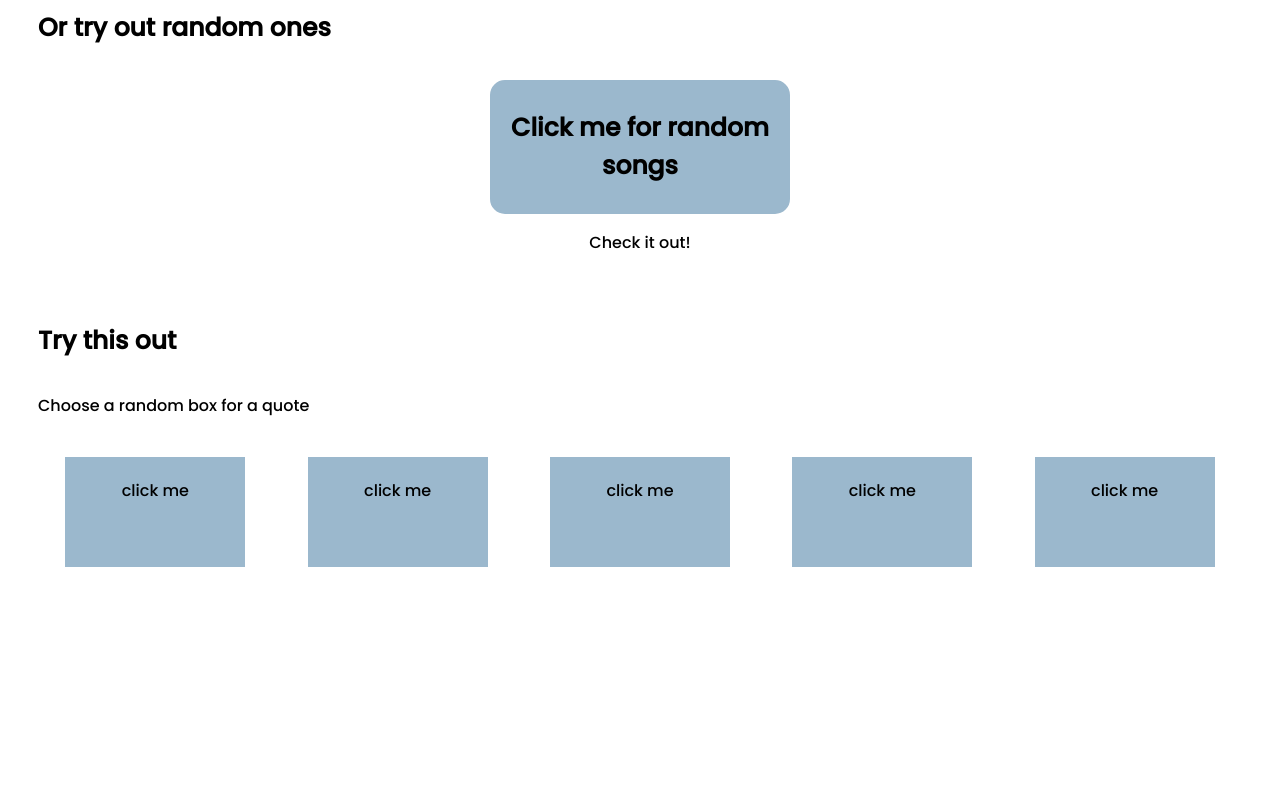
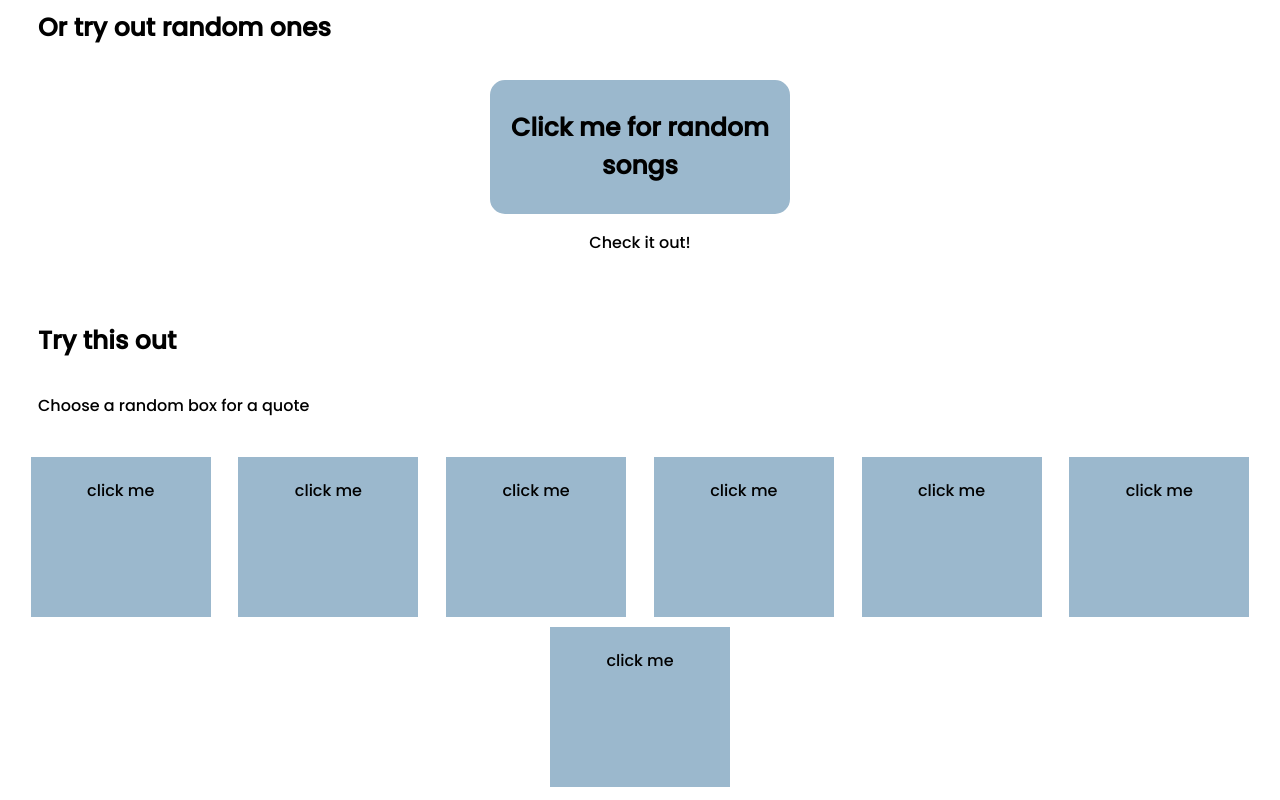
Before and after one commit to ptsankari/song-mood-on, a plain HTML site: page sad.html in a window 1280 px wide. Shown: the part 746-1546 px from the top of the page. Before the commit the page ends 1326 px from the top, so only its background shows below. Drawn offline with Linux system fonts and the light colour scheme.

Commit message:
upadted chamged

```diff
--- a/sad.html
+++ b/sad.html
@@ -83,7 +83,7 @@ p{
 }
 #boxgame{
     width: 170px;
-    height: 100px;
+    height: 150px;
     padding:5px;
     background-color:#9BB8CD;
     margin: 5px;
@@ -189,13 +189,6 @@ p{
         </div>
 
 
-
-        <div id="boxgame">
-           <p>click me</p>
-
-        </div>
-
-
         <div id="boxgame" onclick="oddman2()">
             <div id="findout">
            <p id="findans2">click me</p>
@@ -204,6 +197,24 @@ p{
         </div>
 
         <div id="boxgame">
+           <p>click me</p>
+
+        </div>
+
+
+        <div id="boxgame" onclick="oddman3()">
+            <div id="findout">
+           <p id="findans3">click me</p>
+           </div>
+
+        </div>
+
+        <div id="boxgame">
+            <p>click me</p>
+
+         </div>
+
+         <div id="boxgame">
             <p>click me</p>
 
          </div>
@@ -230,11 +241,15 @@ const links=['https://www.youtube.com/watch?v=Gqfq_8jPw8Q',
 
 
     function oddman(){
-        document.getElementById('findans').innerHTML="Relax, life is beautiful"
+        document.getElementById('findans').innerHTML="First,accept the sadness.Realize that without<br> losing,wining isnt so great."
     }
 
     function oddman2(){
-        document.getElementById('findans2').innerHTML="Sometimes the most productive thing<br>you can do is relax."
+        document.getElementById('findans2').innerHTML="The feeling which you are currenlty experiencing will<br> not last forever"
+    }
+
+    function oddman3(){
+        document.getElementById('findans3').innerHTML="Everything will be alright soon honey"
     }
 </script>
 </body>
```
